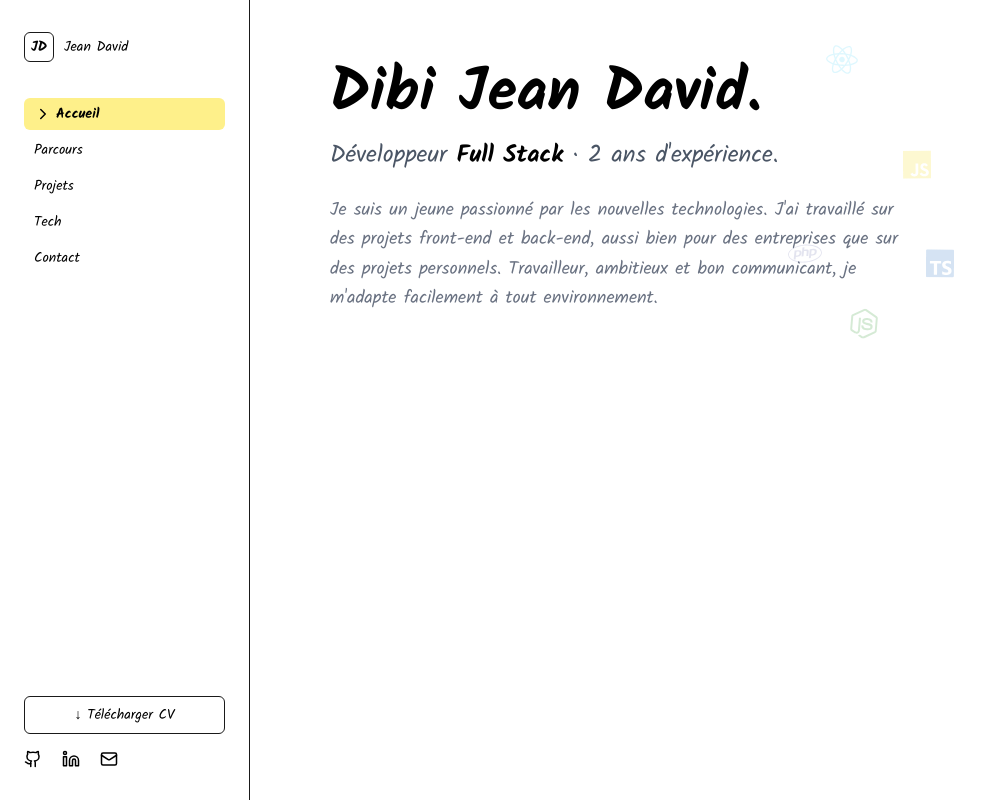
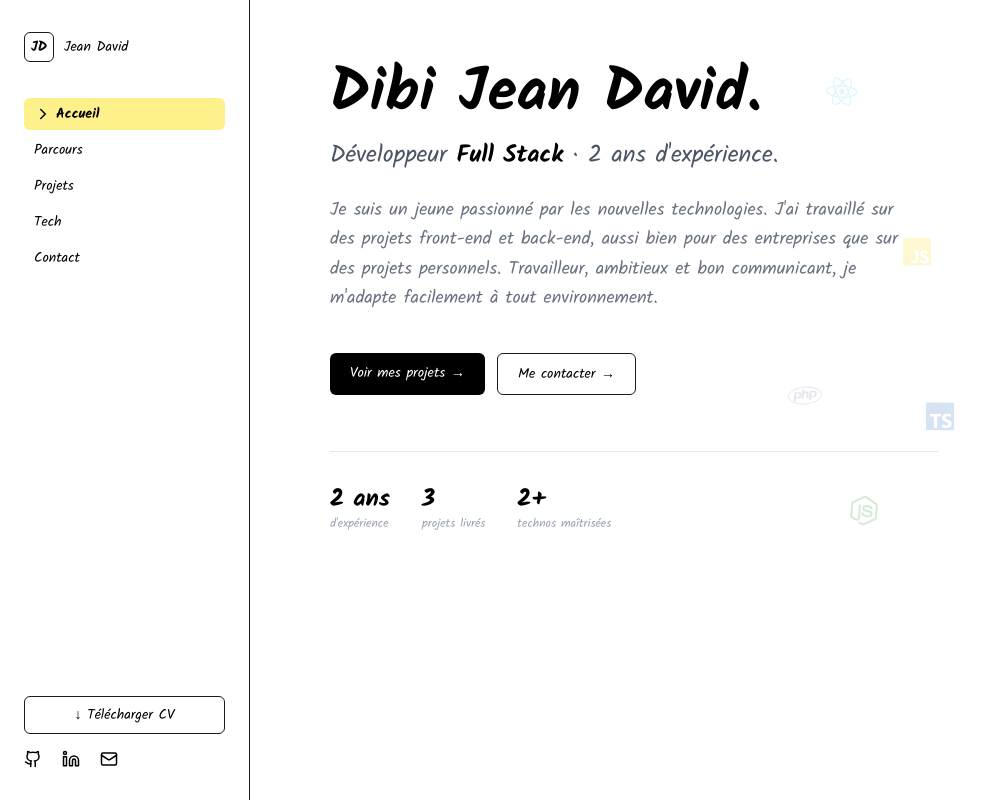
Before and after one commit to 05page/me, a React (Vite) app: page / in a window 1280 px wide. Shown: the whole page, without its empty margins (0-993 px from the left). Built offline with nearby package versions, Linux system fonts and the light colour scheme.

Commit message:
feat(index)add logo and update page accueil

```diff
--- a/index.html
+++ b/index.html
@@ -2,7 +2,7 @@
 <html lang="en">
   <head>
     <meta charset="UTF-8" />
-    <link rel="icon" type="image/svg+xml" href="/vite.svg" />
+    <link rel="icon" type="image/svg+xml" href="/logo.png" />
     <meta name="viewport" content="width=device-width, initial-scale=1.0" />
     <title>Dibi Jean David Raymond</title>
   </head>
--- a/src/pages/Accueil.tsx
+++ b/src/pages/Accueil.tsx
@@ -1,15 +1,21 @@
 import FloatingCode from "@/components/FloatingCode";
 import { motion } from "framer-motion"
+import { Link } from "react-router-dom"
+
+const STATS = [
+    { valeur: "2 ans",  label: "d'expérience" },
+    { valeur: "3",      label: "projets livrés" },
+    { valeur: "2+",     label: "technos maîtrisées" },
+]
 
 export default function Accueil() {
     return (
         <div className="relative px-6 py-10 md:px-20 md:py-16 max-w-3xl">
             <FloatingCode />
-
             <motion.h1
                 initial={{ opacity: 0, y: 20 }}
                 animate={{ opacity: 1, y: 0 }}
-                transition={{ duration: 0.5, delay: 0 }}
+                transition={{ duration: 0.5, delay: 0.1 }}
                 className="text-[40px] md:text-[60px] font-bold leading-none mb-4">
                 Dibi Jean David.
             </motion.h1>
@@ -25,13 +31,49 @@ export default function Accueil() {
             <motion.p
                 initial={{ opacity: 0, y: 20 }}
                 animate={{ opacity: 1, y: 0 }}
-                transition={{ duration: 0.5, delay: 0.4 }}
-                className="text-base md:text-lg text-gray-500 leading-relaxed max-w-xl">
+                transition={{ duration: 0.5, delay: 0.3 }}
+                className="text-base md:text-lg text-gray-500 leading-relaxed max-w-xl mb-10">
                 Je suis un jeune passionné par les nouvelles technologies.
                 J'ai travaillé sur des projets front-end et back-end, aussi bien
                 pour des entreprises que sur des projets personnels. Travailleur,
                 ambitieux et bon communicant, je m'adapte facilement à tout environnement.
             </motion.p>
+
+            {/* Boutons CTA */}
+            <motion.div
+                initial={{ opacity: 0, y: 20 }}
+                animate={{ opacity: 1, y: 0 }}
+                transition={{ duration: 0.5, delay: 0.4 }}
+                className="flex flex-wrap gap-3 mb-14"
+            >
+                <Link
+                    to="/projets"
+                    className="px-5 py-2.5 bg-black text-white text-sm rounded-md hover:bg-[#fef08a] hover:text-black transition-colors"
+                >
+                    Voir mes projets →
+                </Link>
+                <Link
+                    to="/contact"
+                    className="px-5 py-2.5 border border-[#1a1a1a] text-sm rounded-md hover:bg-[#fef08a] transition-colors"
+                >
+                    Me contacter →
+                </Link>
+            </motion.div>
+
+            {/* Stats rapides */}
+            <motion.div
+                initial={{ opacity: 0, y: 20 }}
+                animate={{ opacity: 1, y: 0 }}
+                transition={{ duration: 0.5, delay: 0.5 }}
+                className="flex gap-8 border-t border-gray-200 pt-8"
+            >
+                {STATS.map((s) => (
+                    <div key={s.label}>
+                        <p className="text-2xl font-bold">{s.valeur}</p>
+                        <p className="text-xs text-gray-400">{s.label}</p>
+                    </div>
+                ))}
+            </motion.div>
         </div>
     )
 }
--- a/src/pages/Contact.tsx
+++ b/src/pages/Contact.tsx
@@ -2,6 +2,7 @@ import { FaGithub, FaLinkedin } from "react-icons/fa"
 import { MdEmail } from "react-icons/md"
 import type { JSX } from "react"
 import PageTransition from "@/components/PageTransition"
+import FloatingCode from "@/components/FloatingCode";
 
 type Social = {
     nom: string
@@ -35,6 +36,7 @@ export default function Contact() {
     return (
         <PageTransition>
         <div className="px-6 py-10 md:px-20 md:py-16 max-w-2xl">
+            <FloatingCode />
             <h1 className="text-[44px] md:text-[72px] font-bold leading-none mb-3">Parlons-en.</h1>
             <p className="text-gray-400 mb-10 text-base">
                 CDD,CDI, freelance, la boite de réception est ouverte.
--- a/src/pages/Parcours.tsx
+++ b/src/pages/Parcours.tsx
@@ -1,3 +1,4 @@
+import FloatingCode from "@/components/FloatingCode";
 import PageTransition from "@/components/PageTransition"
 
 export default function Parcours() {
@@ -43,6 +44,7 @@ export default function Parcours() {
     return (
         <PageTransition>
         <div className="px-6 py-10 md:px-20 md:py-16 max-w-4xl">
+            <FloatingCode />
             <h1 className="text-[40px] md:text-[60px] font-bold leading-none mb-2">Parcours.</h1>
             <p className="text-gray-400 mb-10 text-base">D'où je viens, ce que j'ai fait.</p>
 
--- a/src/pages/Projets.tsx
+++ b/src/pages/Projets.tsx
@@ -4,6 +4,7 @@ import { useState } from "react";
 import { FaReact, FaNodeJs } from "react-icons/fa"
 import { SiPostgresql, SiSocketdotio, SiNextdotjs, SiMysql, SiTailwindcss, SiLaravel } from "react-icons/si"
 import { Dialog, DialogContent, DialogHeader, DialogTitle } from "@/components/ui/dialog"
+import FloatingCode from "@/components/FloatingCode";
 
 /* Type d'un projet */
 type Projet = {
@@ -71,6 +72,7 @@ export default function Projets() {
     return (
         <PageTransition>
         <div className="px-6 py-10 md:px-20 md:py-16 max-w-4xl">
+            <FloatingCode />
             <h1 className="text-[40px] md:text-[60px] font-bold leading-none mb-2">Projets.</h1>
             <p className="text-gray-400 mb-10 text-base">Quelques projets que j'ai conçus récemment.</p>
 
--- a/src/pages/Tech.tsx
+++ b/src/pages/Tech.tsx
@@ -2,6 +2,7 @@ import type { JSX } from "react"
 import PageTransition from "@/components/PageTransition"
 import { FaReact, FaNodeJs, FaGitAlt, FaGithub, FaFigma } from "react-icons/fa"
 import { SiNextdotjs, SiTypescript, SiTailwindcss, SiLaravel, SiPostgresql, SiMysql, SiVercel } from "react-icons/si"
+import FloatingCode from "@/components/FloatingCode";
 
 const techIcons: Record<string, JSX.Element> = {
     "React":         <FaReact />,
@@ -30,6 +31,8 @@ export default function Tech() {
     return (
         <PageTransition>
         <div className="px-6 py-10 md:px-20 md:py-16 max-w-4xl">
+            <FloatingCode />
+
             <h1 className="text-[40px] md:text-[60px] font-bold leading-none mb-2">Compétences.</h1>
             <p className="text-gray-400 mb-10 text-base">Ce que j'ai entre les mains au quotidien.</p>
 
```
Also changed, not shown: src/components/MobileNav.tsx (+0 -7 lines), public/logo.png (added).
